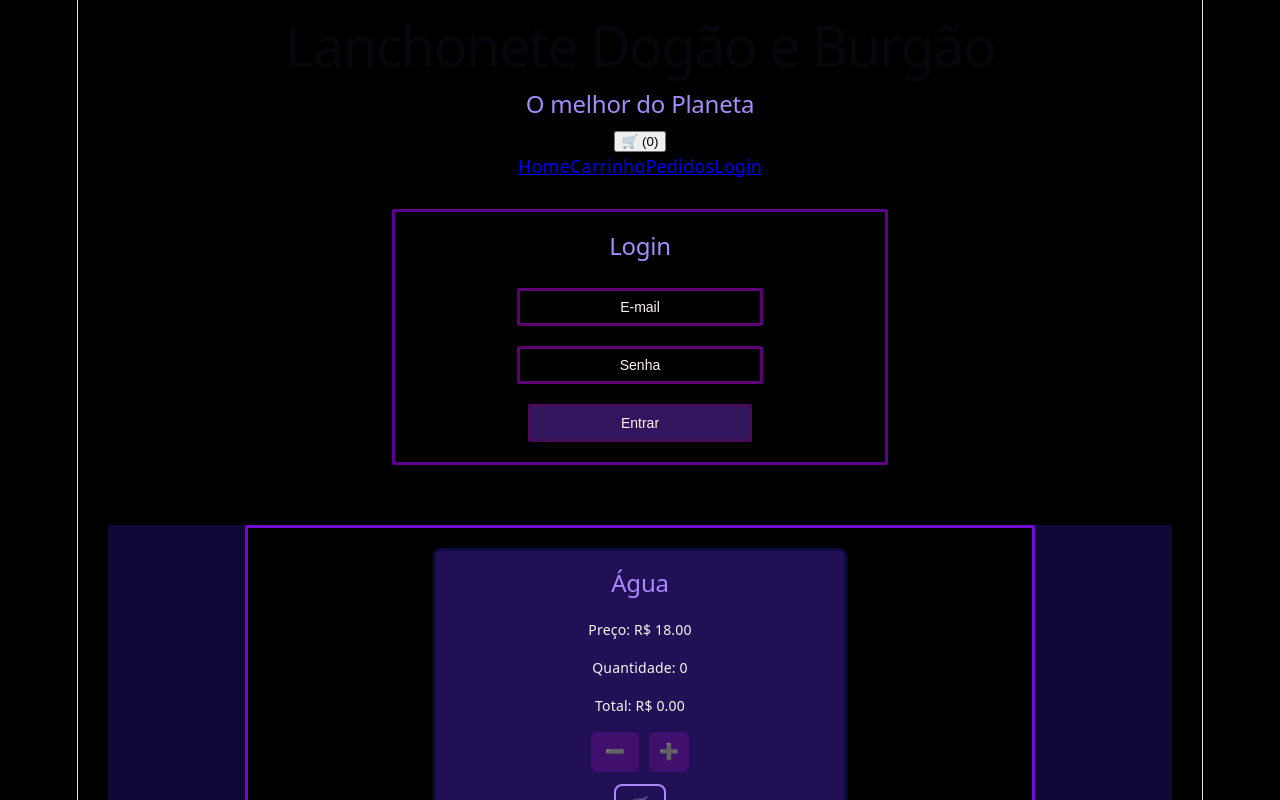
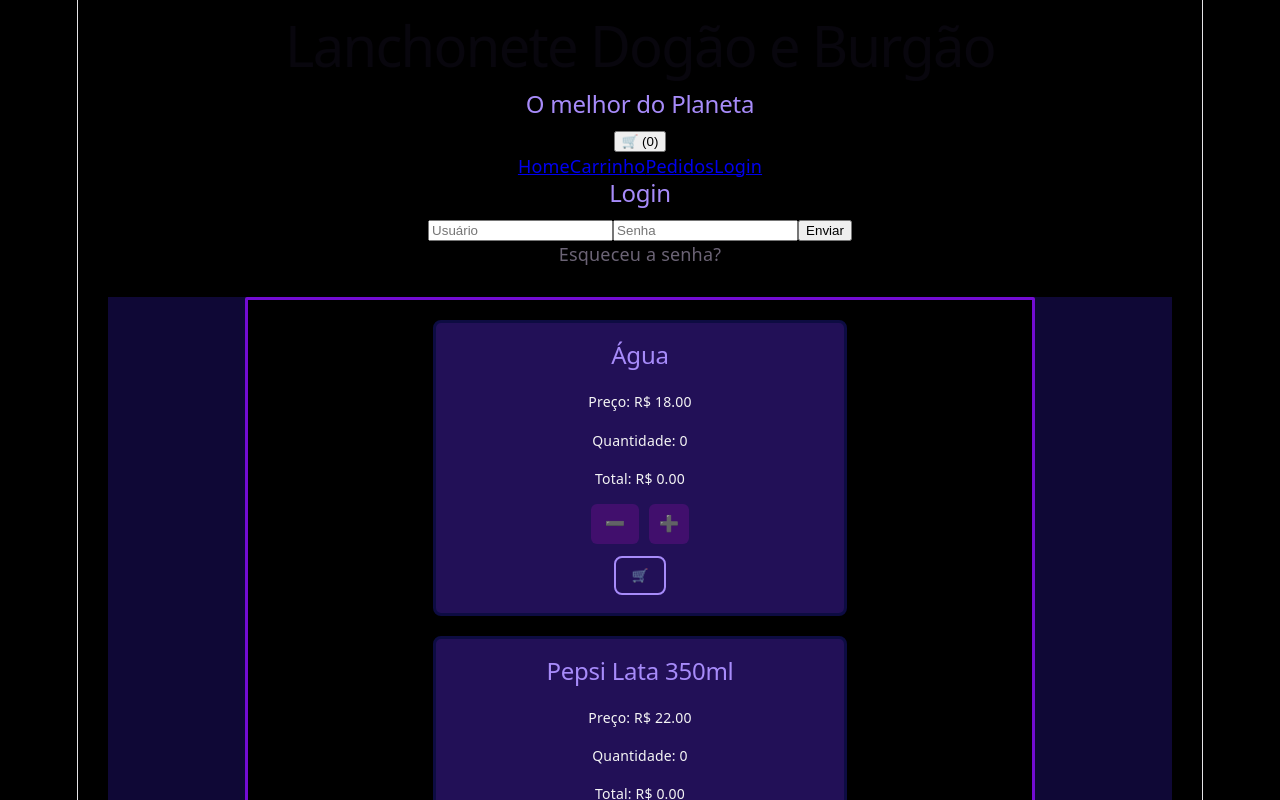
Before and after one commit to flip154/lanchonete, a React (Vite) app: page /home in a window 1280 px wide. Shown: the top 800 px of the page. Built offline with nearby package versions, Linux system fonts and the light colour scheme.

Commit message:
ultimo commit

```diff
--- a/src/pages/Login.jsx
+++ b/src/pages/Login.jsx
@@ -1,24 +1,67 @@
-import "./Login.css";
-import { useNavigate } from "react-router-dom";
+import './Login.css'
+import { useState } from "react";
+import { useNavigate } from 'react-router-dom'
 
-function Login() {
-  const navegate = useNavigate()
-  function entrar(){
-    navegate("/home")
+function Login(){
+
+    const navigate = useNavigate()
+
+    const [usuario, setUsuario] = useState("");//guarda o que foi digitado
+    const [senha, setSenha] = useState("");//guarda a senha
+    const [mensagem, setMensagem] = useState("");//mostra o resultado da validação
+
+    function entrar (){
+        if (usuario === "admin" && senha === "123") {
+
+        localStorage.setItem("usuario", usuario);
+        localStorage.setItem("perfil", "cozinha");
+
+        navigate("/pedido");
+
     }
+
+    else if (usuario === "cliente" && senha === "123") {
+
+        localStorage.setItem("usuario", usuario);
+        localStorage.setItem("perfil", "cliente");
+
+        navigate("/home");
+
+    }else {
+
+        setMensagem("Usuário ou senha inválidos.");
+
+    }
+    }
+
+
 
     return (
         <>
-        <div className="container">
-          <div className="card">
+        <section className="login-container">
             <h2>Login</h2>
-          <input id="input_usuario" type="text" placeholder="E-mail" />
-          <input id="input_senha" type="password" placeholder="Senha" />
-          <button onClick={entrar}>Entrar</button>
-        </div>
-        </div>
+                <input type="text"
+                placeholder='Usuário'
+                value={usuario}
+                onChange={(e) => setUsuario(e.target.value)}/>
+
+                <input
+                type="password"
+                placeholder='Senha'
+                value={senha}
+                onChange={(e) => setSenha(e.target.value)}/>
+            <button onClick={entrar}>Enviar</button>
+            <p>{mensagem}</p>
+
+            <p>Esqueceu a senha?</p>
+
+
+        </section>
+
+
         </>
-    );
+
+    )
 }
 
-  export default Login;
+export default Login
```
Also changed, not shown: 1 other file (tests, documents, lock files or other folders). Lines whose indentation alone changed are shown as unchanged.
